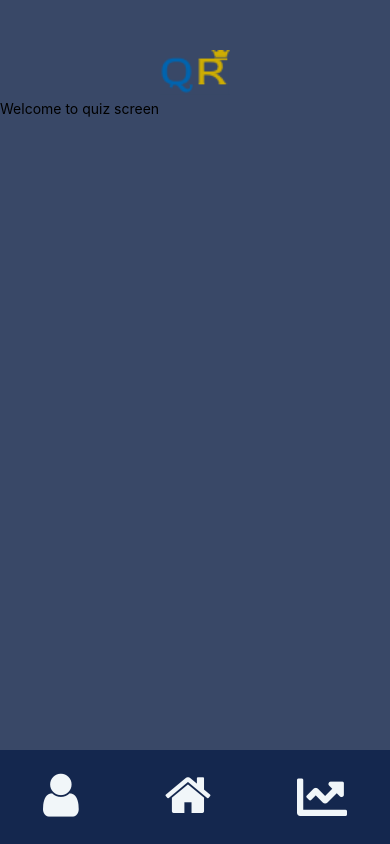
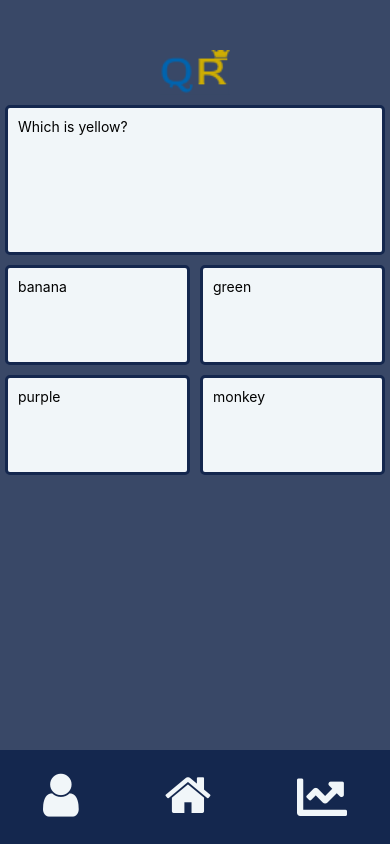
Before and after one commit to Alphafofana/developing-mobile-applications-project-ID2216, a React Native app in the folder quiz-royale-native-app/: screen / in a window 390 px wide. Built offline with nearby package versions, Linux system fonts and the light colour scheme.

Commit message:
Add questionbuttons etc

```diff
--- /dev/null
+++ b/quiz-royale-native-app/src/components/Question.js
@@ -0,0 +1,25 @@
+import React from "react";
+import { View, Text, StyleSheet } from "react-native";
+import Colors from "../colors";
+
+function QuestionAlternative(props) {
+	return (
+		<View style={styles.question}>
+			<Text>{props.text}</Text>
+		</View>
+	);
+}
+
+const styles = StyleSheet.create({
+	question: {
+		padding: 10,
+		minHeight: 150,
+		backgroundColor: Colors.WHITE,
+		borderWidth: 3,
+		borderRadius: 5,
+		borderColor: Colors.DARK_BLUE,
+		margin: 5,
+	},
+});
+
+export default QuestionAlternative;
--- /dev/null
+++ b/quiz-royale-native-app/src/components/QuestionAlternative.js
@@ -0,0 +1,30 @@
+import React from "react";
+import { View, TouchableOpacity, Text, StyleSheet } from "react-native";
+import Colors from "../colors";
+
+function QuestionAlternative({ text, selected }) {
+	return (
+		<TouchableOpacity style={styles.wrapper}>
+			<View style={styles.questionAlternative}>
+				<Text>{text}</Text>
+			</View>
+		</TouchableOpacity>
+	);
+}
+
+const styles = StyleSheet.create({
+	wrapper: {
+		flex: 1,
+		margin: 5,
+	},
+	questionAlternative: {
+		minHeight: 100,
+		padding: 10,
+		borderWidth: 3,
+		borderRadius: 5,
+		backgroundColor: Colors.WHITE,
+		borderColor: Colors.DARK_BLUE,
+	},
+});
+
+export default QuestionAlternative;
--- a/quiz-royale-native-app/src/screens/QuizScreen.js
+++ b/quiz-royale-native-app/src/screens/QuizScreen.js
@@ -1,16 +1,40 @@
 import React from "react";
-import { View, Text, StyleSheet } from "react-native";
+import { View, Text, FlatList, StyleSheet, SafeAreaView } from "react-native";
 import Colors from "../colors";
 import Header from "../components/Header";
 import NavigationBar from "../components/NavigationBar";
+import Question from "../components/Question";
+import QuestionAlternative from "../components/QuestionAlternative";
+
+const question = {
+	text: "Which is yellow?",
+};
+
+const alternatives = [
+	{ text: "banana", id: 1 },
+	{ text: "green", id: 2 },
+	{ text: "purple", id: 3 },
+	{ text: "monkey", id: 4 },
+];
+
+const renderItem = (alternative) => {
+	console.log(alternative);
+	return <QuestionAlternative text={alternative.item.text} />;
+};
 
 function QuizScreen() {
 	return (
 		<>
 			<Header />
-			<View style={styles.main}>
-				<Text>Welcome to quiz screen</Text>
-			</View>
+			<SafeAreaView style={styles.main}>
+				<Question text={question.text} />
+				<FlatList
+					data={alternatives}
+					renderItem={renderItem}
+					numColumns={2}
+					keyExtractor={(alternative) => alternative.id}
+				/>
+			</SafeAreaView>
 			<NavigationBar />
 		</>
 	);
```
